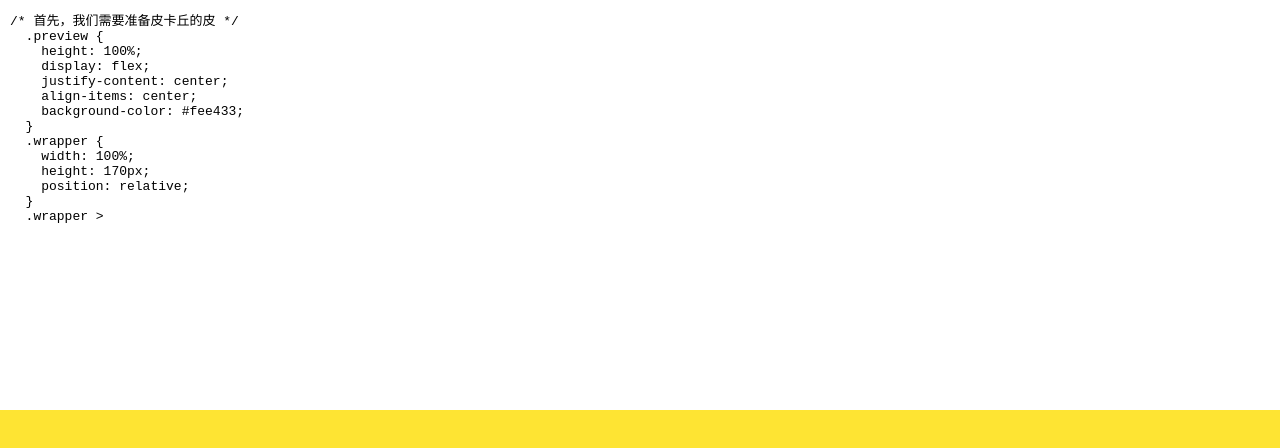
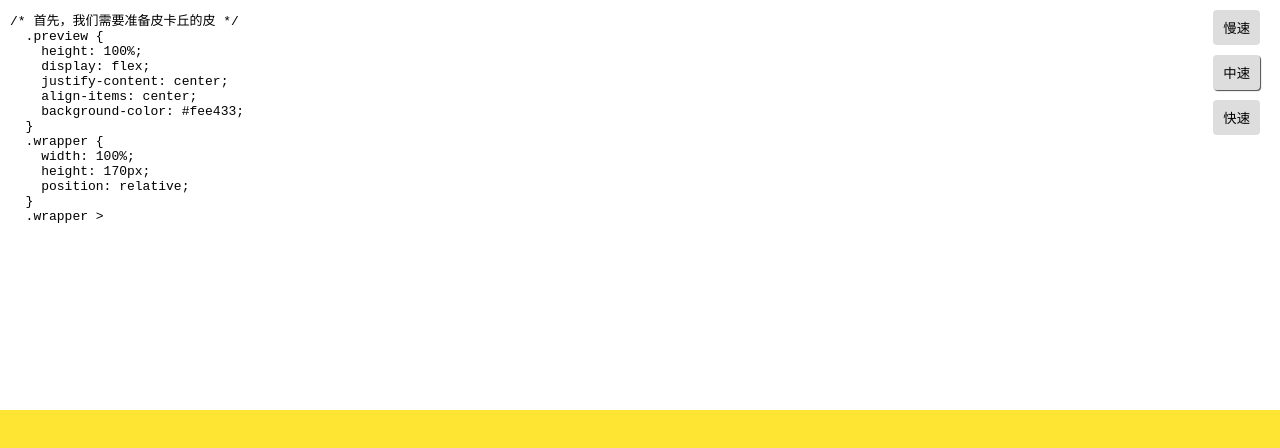
Before and after one commit to blackhu0804/Pikachu, a plain HTML site: page index.html in a window 1280 px wide. Drawn offline with nearby package versions, Linux system fonts and the light colour scheme.

Commit message:
add jquery

```diff
--- a/css/style.css
+++ b/css/style.css
@@ -30,3 +30,21 @@ body {
   flex: 1;
   height: 50vh;
 }
+.actions {
+  position: absolute;
+  top: 0;
+  right: 20px;
+  display: flex;
+  flex-direction: column;
+}
+.actions>button {
+  margin-top: 10px;
+  padding: 8px 10px;
+  border-radius: 4px;
+  background-color: #dddddd;
+  cursor: pointer;
+  border: none;
+}
+.actions>button.active {
+  box-shadow: 1px 1px 1px rgba(0, 0, 0, .7);
+}
--- a/index.html
+++ b/index.html
@@ -30,6 +30,14 @@
     </div>
   </div>
 
+  <div class="actions">
+    <button data-speed="slow">慢速</button>
+    <button data-speed="normal" class="active">中速</button>
+    <button data-speed="fast">快速</button>
+  </div>
+
+  <script src="http://apps.bdimg.com/libs/jquery/2.1.4/jquery.min.js"></script>
   <script src="./js/main.js"></script>
+
 </body>
 </html>
```
